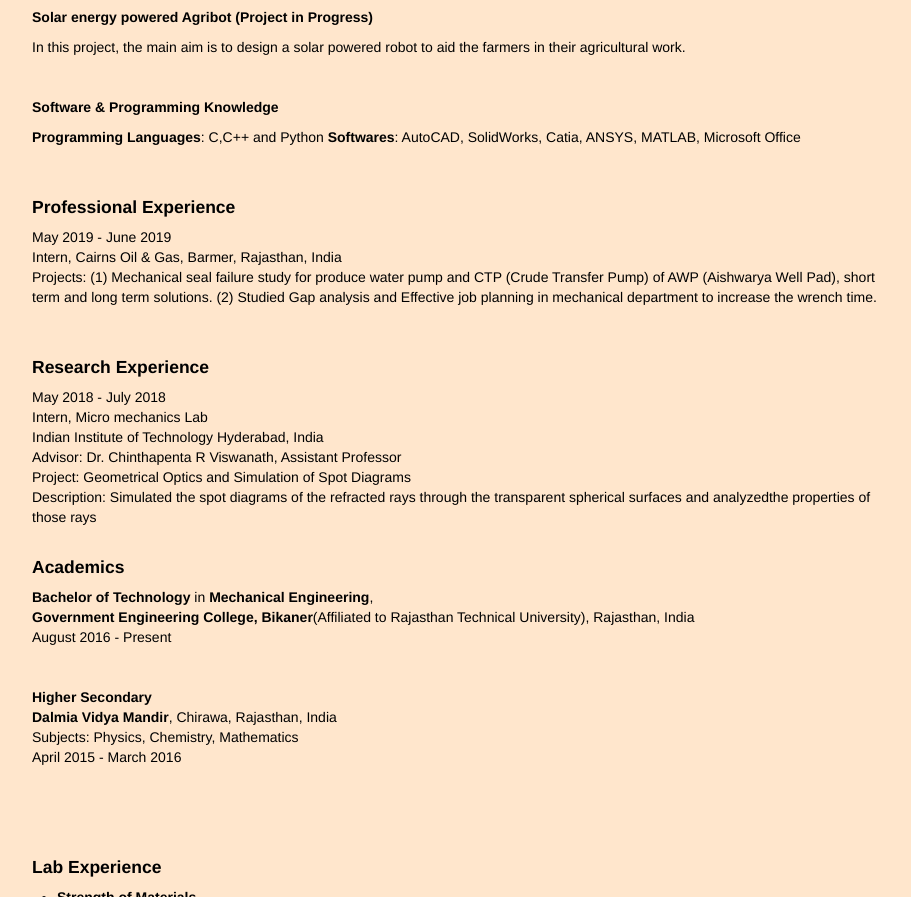
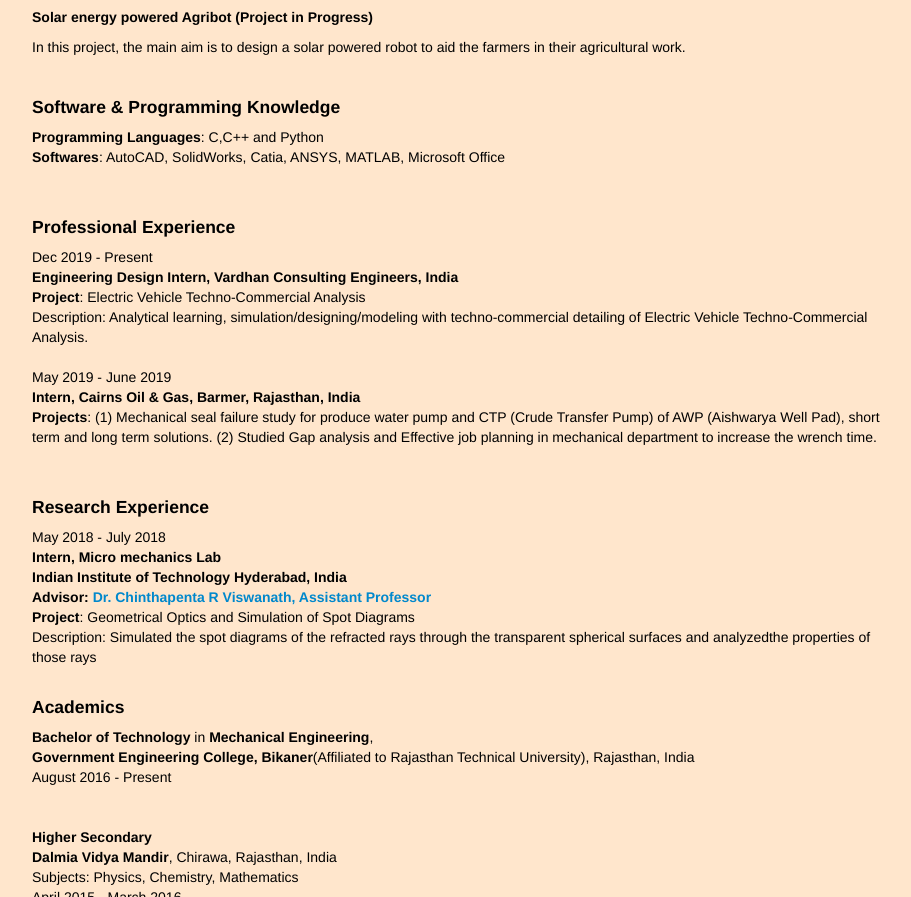
Before and after one commit to sharmatamanna/sharmatamanna.github.io, a plain HTML site: page index.html in a window 1280 px wide. Shown: the part 809-1706 px from the top of the page, without its empty margins (158-1069 px from the left). Drawn offline with nearby package versions, Linux system fonts and the light colour scheme; files that its build step writes are made by us from their sources.

Commit message:
Update index.html

```diff
--- a/index.html
+++ b/index.html
@@ -116,8 +116,8 @@ also chosen for Regional level for <b>All India Council of Technical Education (
 <h5>Solar energy powered Agribot (Project in Progress)</h5>
 <p align='justify'> In this project, the main aim is to design a solar powered robot to aid the farmers in their agricultural work.</p>
 <br>
-<h5>Software & Programming Knowledge</h5>
-<b>Programming Languages</b>: C,C++ and Python
+<h4>Software & Programming Knowledge</h4>
+<b>Programming Languages</b>: C,C++ and Python <br>
 <b>Softwares</b>: AutoCAD, SolidWorks, Catia, ANSYS, MATLAB, Microsoft Office
 </div>
 </div>
@@ -127,18 +127,25 @@ also chosen for Regional level for <b>All India Council of Technical Education (
 <div class="row">
 <div class="span9">
 <h4>Professional Experience</h4>
+Dec 2019 - Present<br>
+<b>Engineering Design Intern, Vardhan Consulting Engineers, India </b><br>
+	<b>Project</b>: Electric Vehicle Techno-Commercial Analysis </br>
+Description: Analytical learning, simulation/designing/modeling with techno-commercial detailing of Electric Vehicle
+Techno-Commercial Analysis.
+<br>
+<br>
 May 2019 - June 2019<br>
-Intern, Cairns Oil & Gas, Barmer, Rajasthan, India<br>
-Projects: (1) Mechanical seal failure study for produce water pump and CTP (Crude Transfer Pump) of AWP
+<b>Intern, Cairns Oil & Gas, Barmer, Rajasthan, India</b><br>
+<b>Projects</b>: (1) Mechanical seal failure study for produce water pump and CTP (Crude Transfer Pump) of AWP
 (Aishwarya Well Pad), short term and long term solutions. (2) Studied Gap analysis and Effective job planning in mechanical department to increase the wrench time.<br>
 <br>
 <br>
 <h4>Research Experience</h4>
 May 2018 - July 2018<br>
-Intern, Micro mechanics Lab<br>
-Indian Institute of Technology Hyderabad, India<br>
-Advisor:  Dr.  Chinthapenta R Viswanath, Assistant Professor<br>
-Project:  Geometrical Optics and Simulation of Spot Diagrams <br>
+<b>Intern, Micro mechanics Lab</b><br>
+<b>Indian Institute of Technology Hyderabad, India</b><br>
+<b>Advisor: <a href="https://www.iith.ac.in/~viswanath/" target="_blank"> Dr.  Chinthapenta R Viswanath, Assistant Professor</a></b><br>
+<b>Project</b>:  Geometrical Optics and Simulation of Spot Diagrams <br>
 Description: Simulated the spot diagrams of the refracted rays through the transparent spherical surfaces and analyzedthe properties of those rays
 <br>
 <br>
```
